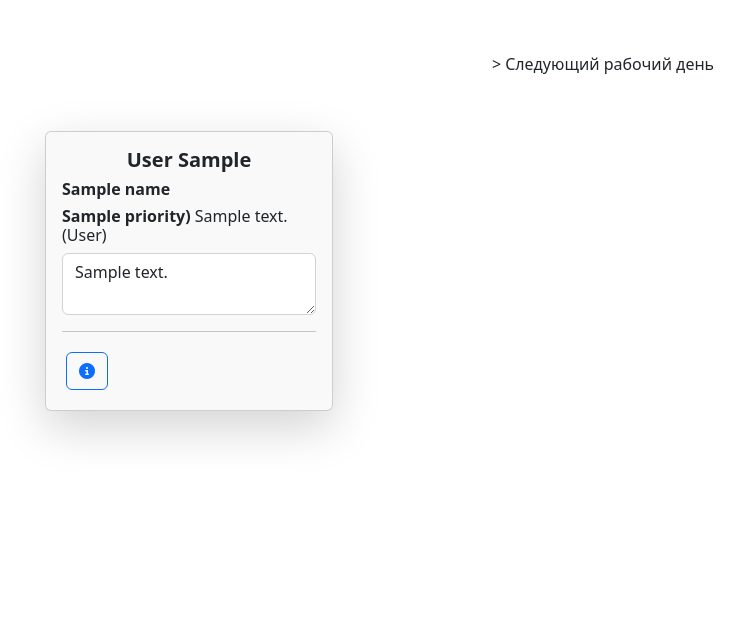
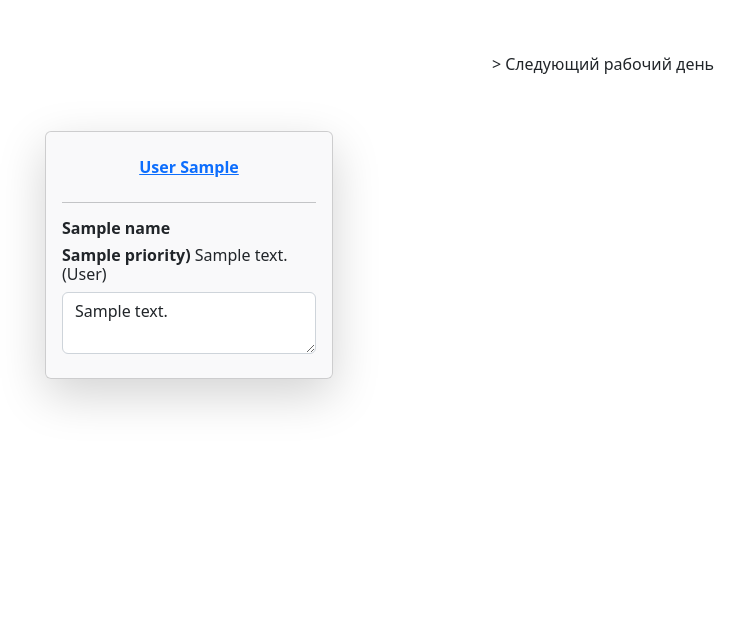
Before and after one commit to alexandrPushylo/kip, a Django app: template public_html/HelloDjango/templates/driver_app_list.html in a window 1280 px wide. Shown: the part 56-690 px from the top of the page, without its empty margins (37-781 px from the left). Run offline with Django 3.2, Linux system fonts and the light colour scheme; the template is opened without the code that fills it: most values are stand-ins (such as "Sample title", 1, 10 or a date in 2020); some libraries are stand-ins or nearby versions.

Commit message:
Update driver_app_list.html

```diff
--- a/public_html/HelloDjango/templates/driver_app_list.html
+++ b/public_html/HelloDjango/templates/driver_app_list.html
@@ -25,21 +25,27 @@
         <div class="col-auto">
         <div class="card shadow-lg" style="width: 18rem; margin-bottom:15px; background-color: rgba(247,247,248,0.75)">
           <div class="card-body">
-              <h5 class="card-title fw-bold" style="text-align: center">{{drv.driver.user.last_name}} {{drv.driver.user.first_name}}</h5>
+              <h5 class="card-title fw-bold" style="text-align: center">
+
+                  <a href="{% url 'application_for_driver' CH_DAY drv.driver.user.id %}" class="btn btn-link" aria-current="page">
+                      <b>{{drv.driver.user.last_name}} {{drv.driver.user.first_name}}</b>
+                  </a>
+              </h5>
 
             {% for a in app %}
+                <hr>
               <h6 class="card-text fw-bold">{{ a.technic_driver.technic.name.name }}</h6>
                 <h6 class="card-text"><b>{{ a.priority }})</b> {{ a.app_for_day.construction_site.address }} ({{a.app_for_day.construction_site.foreman.user.last_name}})</h6>
                 <h6 class="card-text"></h6>
                 <textarea class="form-control app_description" readonly>{{ a.description }}</textarea>
                 <h6 class="card-text"></h6>
                 <h6 class="card-text"></h6>
-                <hr>
+
             {% endfor %}
 
-            <div class="btn-group ">
-                <a href="{% url 'application_for_driver' CH_DAY drv.driver.user.id %}" class="btn btn-outline-primary m-1" aria-current="page"><i class="fa-solid fa-circle-info"></i></a>
-            </div>
+{#            <div class="btn-group ">#}
+{#                <a href="{% url 'application_for_driver' CH_DAY drv.driver.user.id %}" class="btn btn-outline-primary m-1" aria-current="page"><i class="fa-solid fa-circle-info"></i></a>#}
+{#            </div>#}
           </div>
         </div>
         </div>
```
